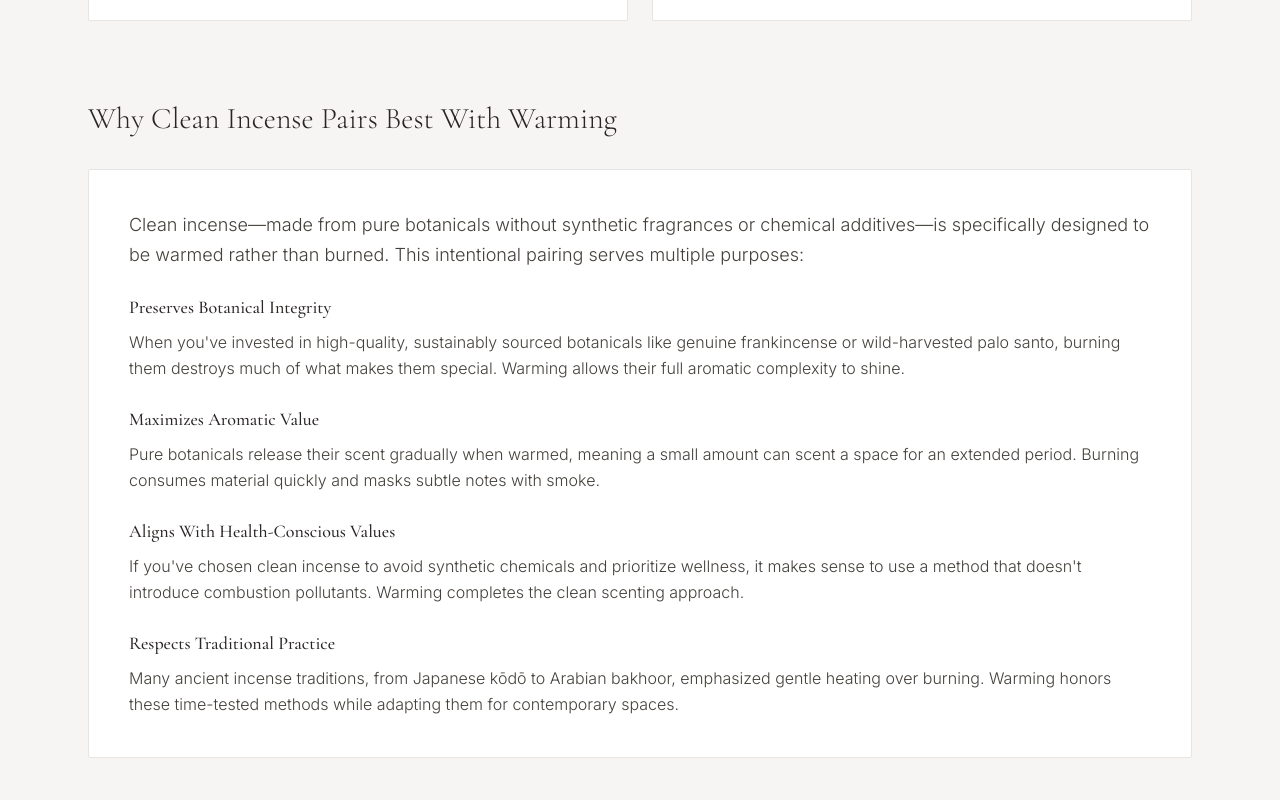
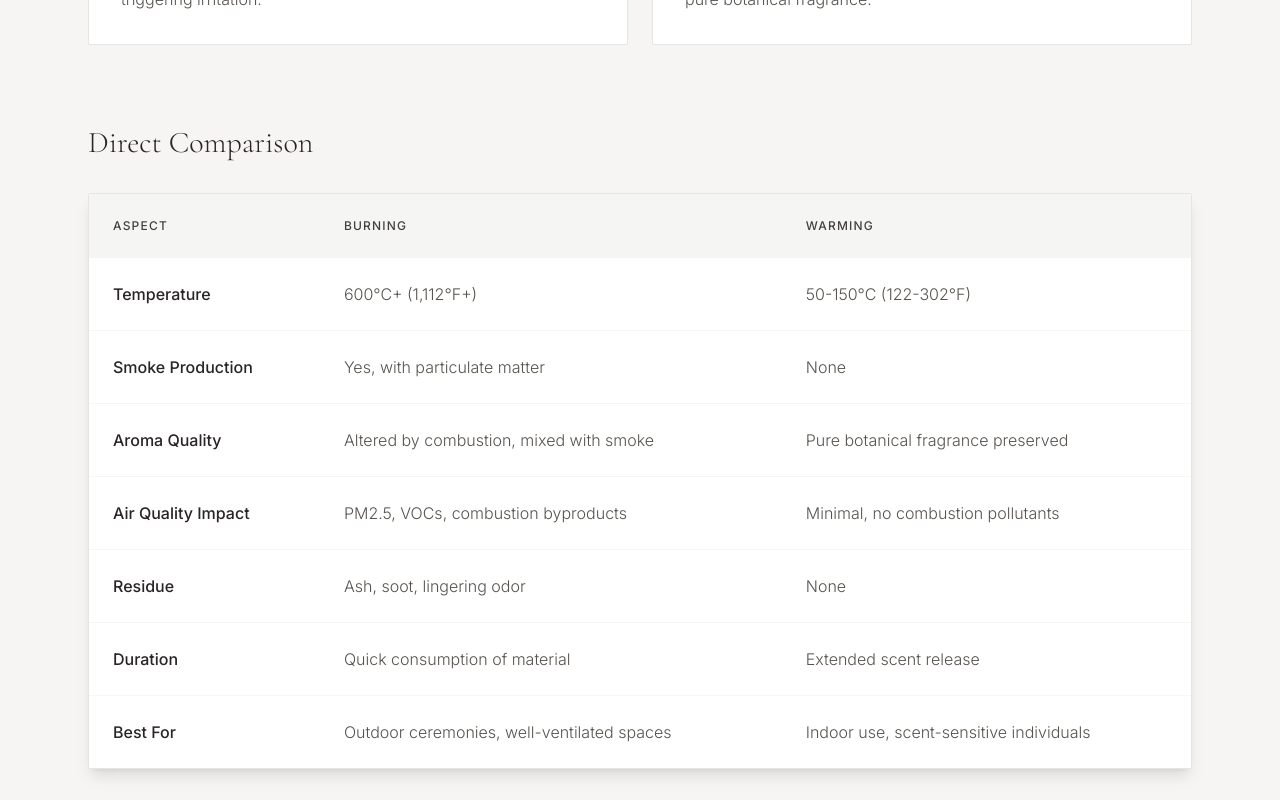
Before and after one commit to wendeeeler/Clean-incense.com, a React (Vite) app: page /warming-vs-burning in a window 1280 px wide. Shown: the part 3300-4100 px from the top of the page. Built offline with nearby package versions, Linux system fonts and the light colour scheme.

Commit message:
Updated WarmingVsBurning.tsx

```diff
--- a/src/pages/WarmingVsBurning.tsx
+++ b/src/pages/WarmingVsBurning.tsx
@@ -1,5 +1,4 @@
 import { Flame, Wind, Heart, Home, Lightbulb, CircleDot } from 'lucide-react';
-import Footer from '../components/Footer';
 
 export default function WarmingVsBurning() {
   return (
@@ -73,7 +72,7 @@ export default function WarmingVsBurning() {
             How Incense Warming Works
           </h2>
           <div className="bg-white p-10 rounded-sm border border-stone-200">
-            <div className="grid md:grid-cols-2 gap-8">
+            <div className="grid md:grid-cols-2 gap-12">
               <div>
                 <div className="flex gap-6 mb-8">
                   <Wind className="w-12 h-12 text-stone-400 flex-shrink-0" />
@@ -120,8 +119,8 @@ export default function WarmingVsBurning() {
               <div className="flex items-center">
                 <img
                   src="https://images.unsplash.com/photo-1602523961358-f9f03dd557db?auto=format&fit=crop&q=80&w=1000"
-                  alt="Ceramic aesthetics"
-                  className="rounded-sm w-full object-cover h-full min-h-[300px]"
+                  alt="Ceramic warmer"
+                  className="w-full h-full object-cover rounded-sm"
                 />
               </div>
             </div>
@@ -164,6 +163,60 @@ export default function WarmingVsBurning() {
                 The aromatic vapor from warming disperses evenly through the space without the visual haze or particulate load of smoke. Your indoor air quality remains clear while the room fills with pure botanical fragrance.
               </p>
             </div>
+          </div>
+        </section>
+
+        <section className="mb-20">
+          <h2 className="text-3xl font-light text-stone-800 mb-8">
+            Direct Comparison
+          </h2>
+          <div className="bg-white rounded-sm border border-stone-200 overflow-hidden shadow-lg">
+            <table className="w-full">
+              <thead>
+                <tr className="bg-stone-100 uppercase tracking-widest text-xs">
+                  <th className="text-left p-6 font-medium text-stone-700">Aspect</th>
+                  <th className="text-left p-6 font-medium text-stone-700">Burning</th>
+                  <th className="text-left p-6 font-medium text-stone-700">Warming</th>
+                </tr>
+              </thead>
+              <tbody className="divide-y divide-stone-100">
+                <tr>
+                  <td className="p-6 font-medium text-stone-800">Temperature</td>
+                  <td className="p-6 text-stone-600">600°C+ (1,112°F+)</td>
+                  <td className="p-6 text-stone-600">50-150°C (122-302°F)</td>
+                </tr>
+                <tr>
+                  <td className="p-6 font-medium text-stone-800">Smoke Production</td>
+                  <td className="p-6 text-stone-600">Yes, with particulate matter</td>
+                  <td className="p-6 text-stone-600">None</td>
+                </tr>
+                <tr>
+                  <td className="p-6 font-medium text-stone-800">Aroma Quality</td>
+                  <td className="p-6 text-stone-600">Altered by combustion, mixed with smoke</td>
+                  <td className="p-6 text-stone-600">Pure botanical fragrance preserved</td>
+                </tr>
+                <tr>
+                  <td className="p-6 font-medium text-stone-800">Air Quality Impact</td>
+                  <td className="p-6 text-stone-600">PM2.5, VOCs, combustion byproducts</td>
+                  <td className="p-6 text-stone-600">Minimal, no combustion pollutants</td>
+                </tr>
+                <tr>
+                  <td className="p-6 font-medium text-stone-800">Residue</td>
+                  <td className="p-6 text-stone-600">Ash, soot, lingering odor</td>
+                  <td className="p-6 text-stone-600">None</td>
+                </tr>
+                <tr>
+                  <td className="p-6 font-medium text-stone-800">Duration</td>
+                  <td className="p-6 text-stone-600">Quick consumption of material</td>
+                  <td className="p-6 text-stone-600">Extended scent release</td>
+                </tr>
+                <tr>
+                  <td className="p-6 font-medium text-stone-800">Best For</td>
+                  <td className="p-6 text-stone-600">Outdoor ceremonies, well-ventilated spaces</td>
+                  <td className="p-6 text-stone-600">Indoor use, scent-sensitive individuals</td>
+                </tr>
+              </tbody>
+            </table>
           </div>
         </section>
 
@@ -217,9 +270,7 @@ export default function WarmingVsBurning() {
             </p>
           </div>
         </section>
-
       </div>
-      <Footer />
     </div>
   );
 }
```
